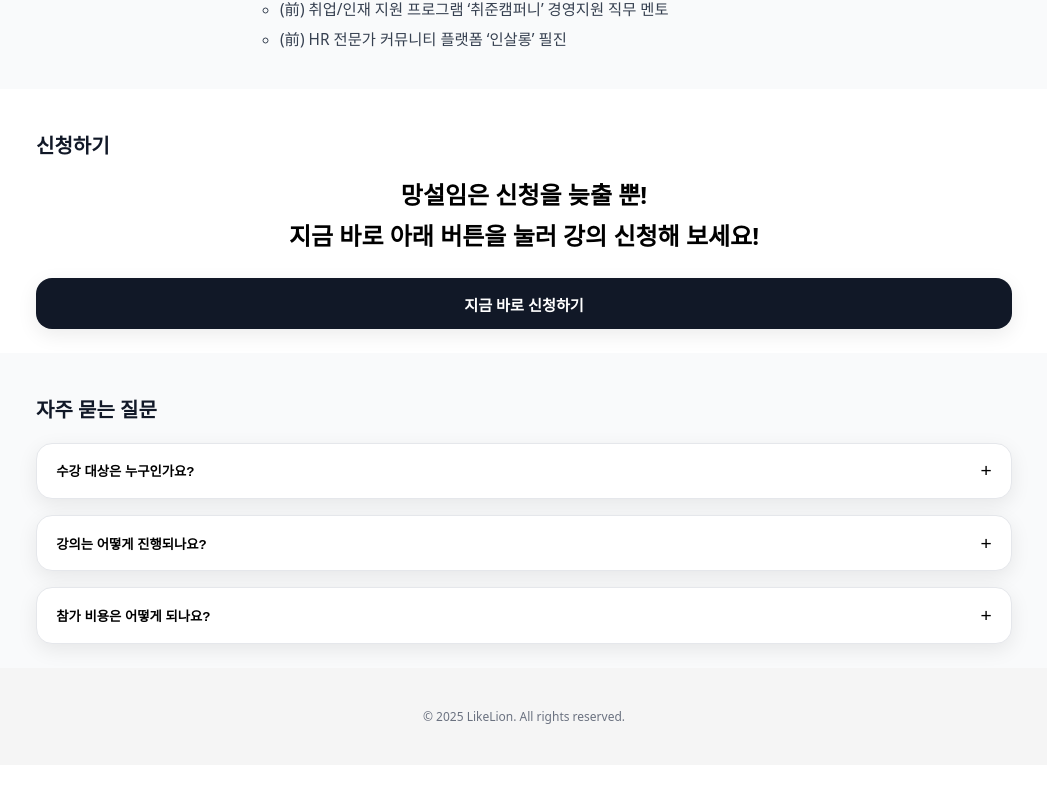
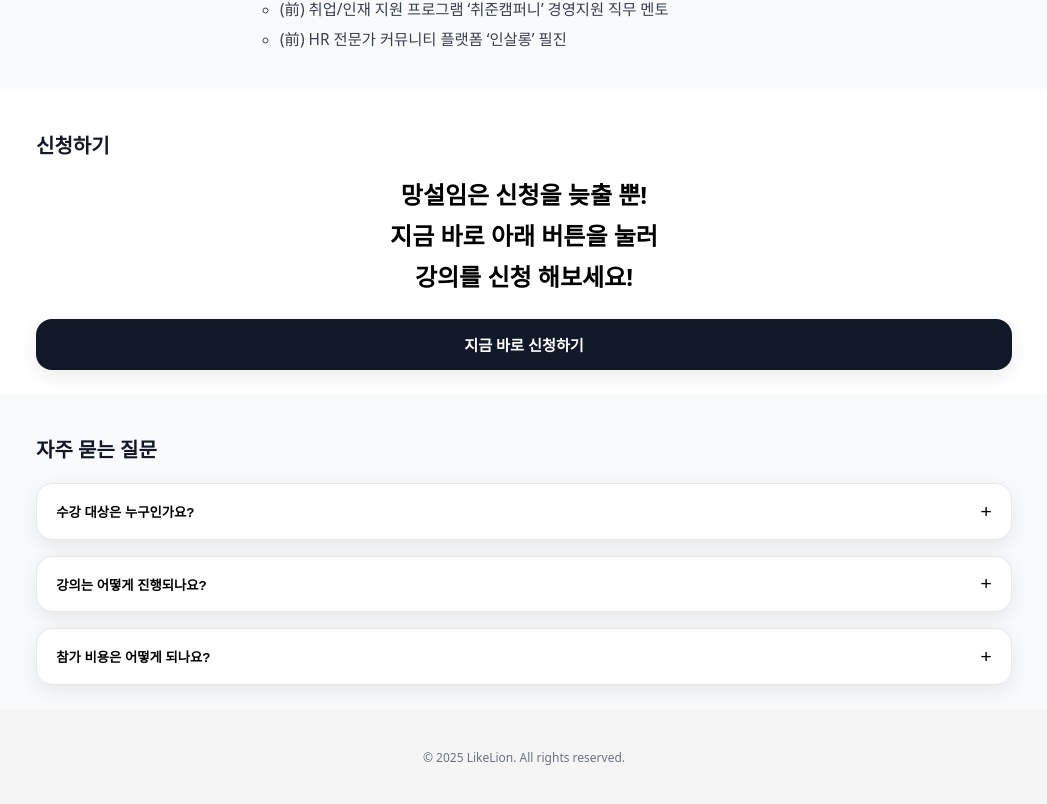
Before and after one commit to sipoon07/harmonium-likelion-v2, a React (Vite) app: page / in a window 1280 px wide. Shown: the part 1649-2453 px from the top of the page, without its empty margins (116-1163 px from the left). Before the commit the page ends 2414 px from the top, so only its background shows below. Built offline with nearby package versions, Linux system fonts and the light colour scheme; the HTML template or start-up script is replaced by a standard one; a web font is replaced by a local one.

Commit message:
apply word change

```diff
--- a/src/sections/ApplySection.tsx
+++ b/src/sections/ApplySection.tsx
@@ -9,7 +9,7 @@ export default function ApplySection() {
     <section id="apply" className={styles.wrap}>
       <div className={styles.inner}>
         <h2 className={styles.title}>신청하기</h2>
-        <h2 className={styles.desc}>망설임은 신청을 늦출 뿐!<br/>지금 바로 아래 버튼을 눌러 강의 신청해 보세요!</h2>
+        <h2 className={styles.desc}>망설임은 신청을 늦출 뿐!<br/>지금 바로 아래 버튼을 눌러 <br/>강의를 신청 해보세요!</h2>
         <a
           href={GOOGLE_FORM_URL}
           target="_blank"
```
